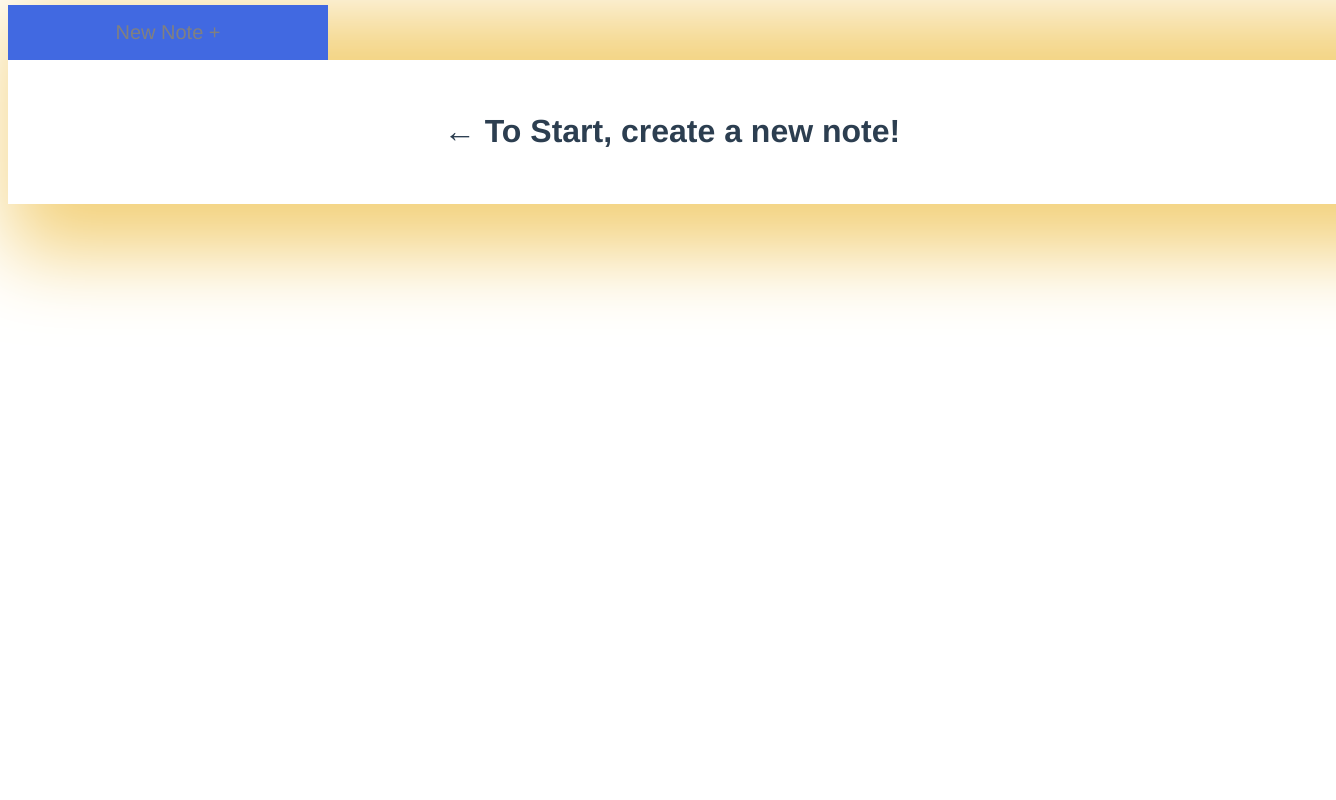
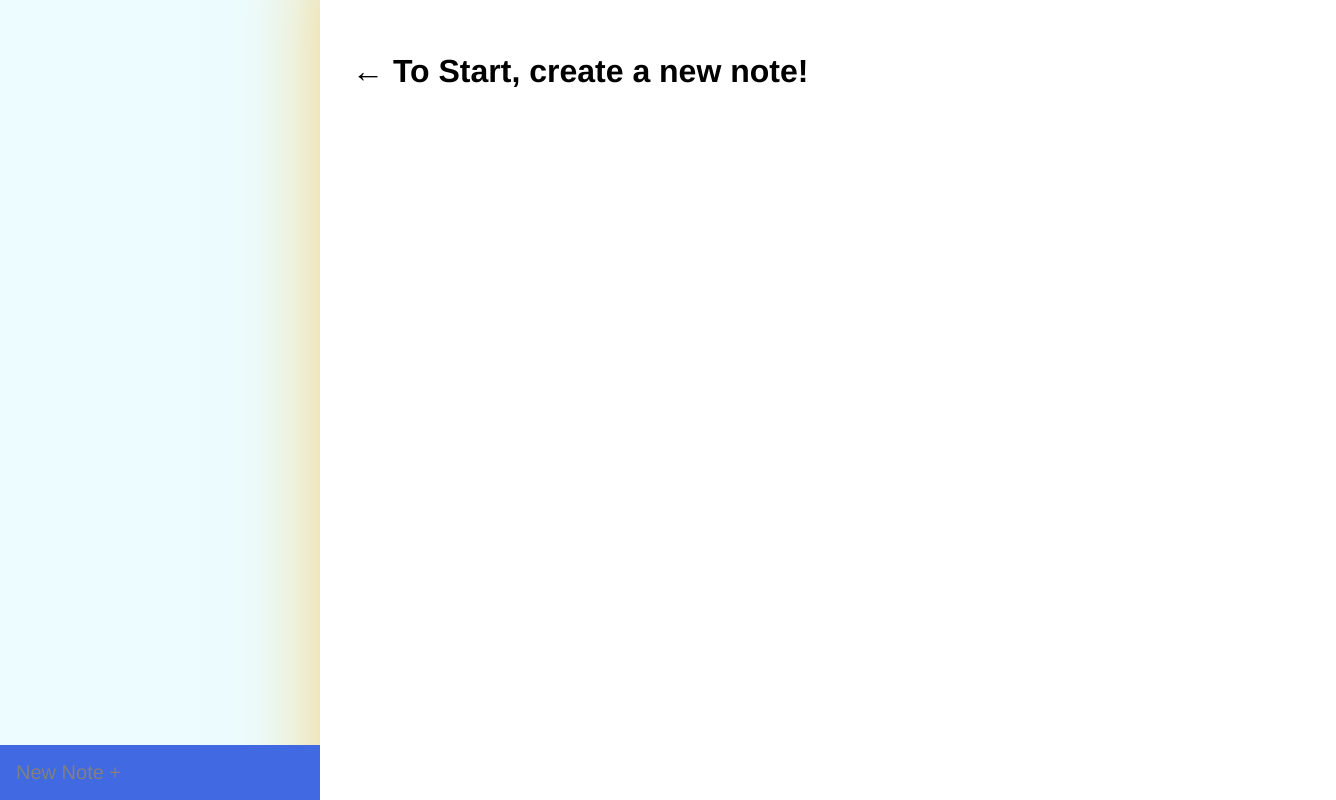
Before and after one commit to snapecode/vueNotebook, a Vue app: page / in a window 1280 px wide. Shown: the whole page, 1336 px wide, since content can reach past the window. Built offline with nearby package versions, Linux system fonts and the light colour scheme.

Commit message:
//App Component - styles

```diff
--- a/src/App.vue
+++ b/src/App.vue
@@ -35,19 +35,23 @@ export default {
     },
     deleteNote() {
       this.notes.splice(this.index, 1)
-      this.index = MAth.max(this.index - 1, 0)
+      this.index = Math.max(this.index - 1, 0)
     }
   }
 }
 </script>
 
 <style>
-#app {
-  font-family: 'Avenir', Helvetica, Arial, sans-serif;
-  -webkit-font-smoothing: antialiased;
-  -moz-osx-font-smoothing: grayscale;
-  text-align: center;
-  color: #2c3e50;
-  margin-top: 60px;
+  html, body, #app {
+      height: 100%;
 }
+  body {
+      margin: 0;
+  }
+  #app {
+      font-family: 'Avenir', Helvetica, Arial, sans-serif;
+      display: flex;
+      flex-direction: row;
+  }
+
 </style>
```
